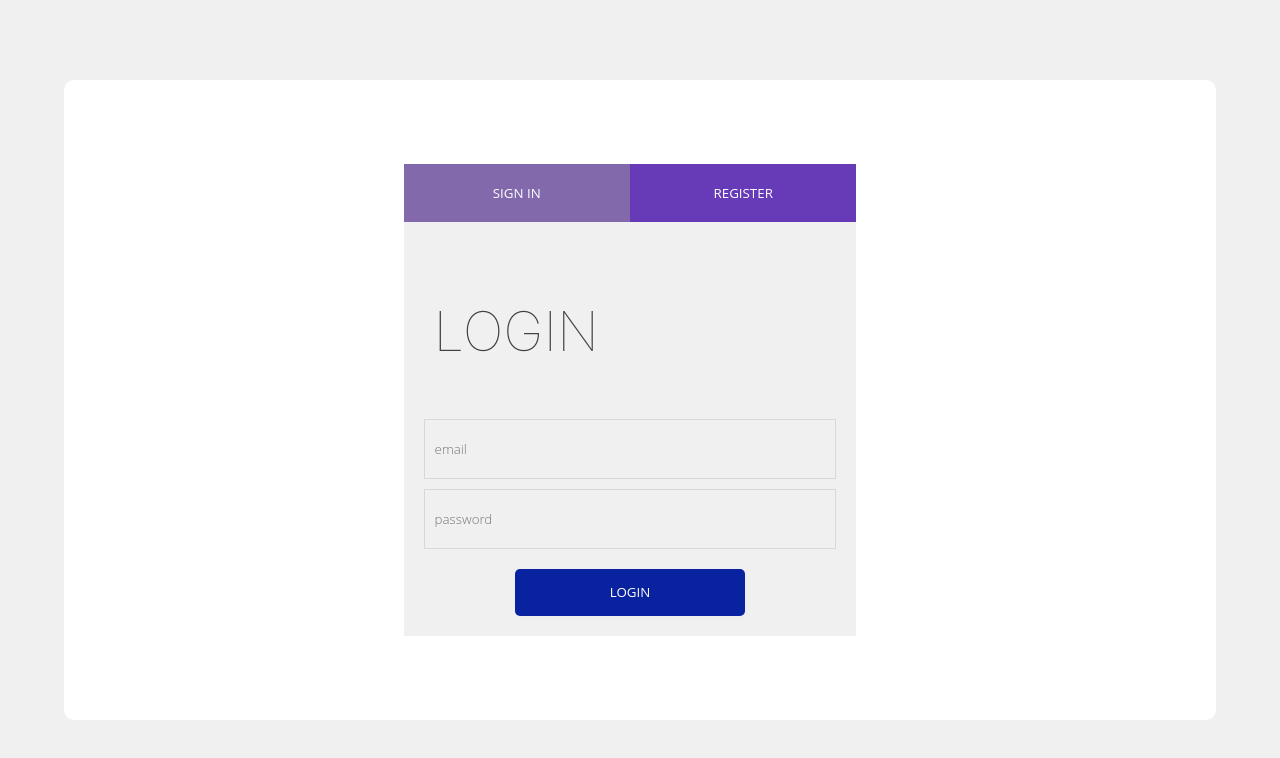
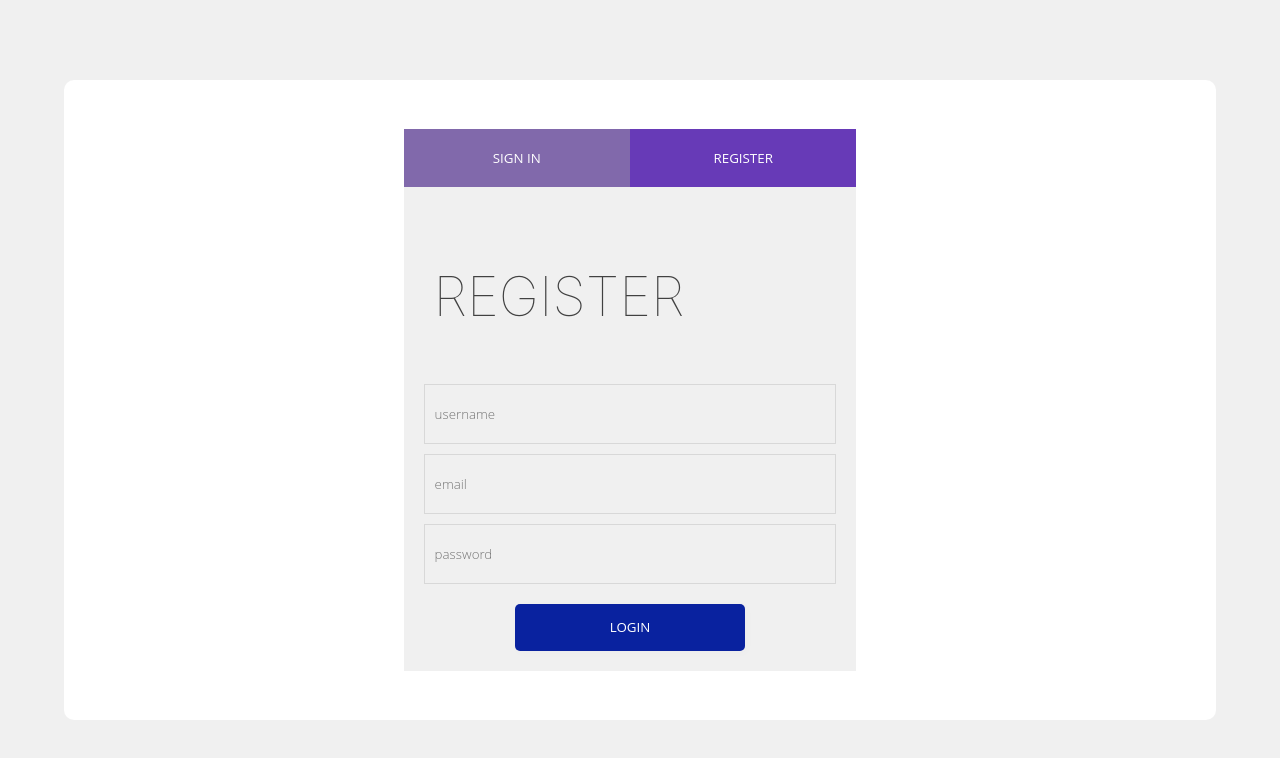
Before and after one commit to mu-aqib/mern-chat-app, a React (Create React App) app in the folder frontend/: page / in a window 1280 px wide. Both pictures are taken after a click on the button "REGISTER". Shown: the top 758 px of the page. Built offline with nearby package versions, Linux system fonts and the light colour scheme.

Commit message:
dynamic toggle forms

```diff
--- a/frontend/src/App.js
+++ b/frontend/src/App.js
@@ -4,7 +4,7 @@ import "./App.css";
 import { BrowserRouter as Router, Route, Routes} from "react-router-dom";
 // defiened components
 import ChatBody from "./components/chatBody/ChatBody";
-import Authentication from "./components/Authentication/login";
+import Authentication from "./components/Authentication/Auth";
 
 function App() {
   return (
--- /dev/null
+++ b/frontend/src/components/Authentication/Auth.js
@@ -0,0 +1,78 @@
+import React, { Component } from 'react'
+import './auth.css'
+import Login from './Login';
+import Register from './Register';
+
+export default class login extends Component {
+    state = {
+        selected: 'login',
+    };
+
+    handleChange(index) {
+        this.setState({ selected: index });
+        console.log(this.state.selected)
+    }
+
+
+    render() {
+        return (
+            <>
+                {/* <svg version="1.1" id="Layer_1" xmlns="http://www.w3.org/2000/svg" xmlns:xlink="http://www.w3.org/1999/xlink" x="0px" y="0px" width="800px" height="600px" viewBox="0 0 800 600" enable-background="new 0 0 800 600" xml:space="preserve">
+                    <linearGradient id="SVGID_1_" gradientUnits="userSpaceOnUse" x1="174.7899" y1="186.34" x2="330.1259" y2="186.34" gradientTransform="matrix(0.8538 0.5206 -0.5206 0.8538 147.9521 -79.1468)">
+                        <stop offset="0" style="stop-color:#FFC035" />
+                        <stop offset="0.221" style="stop-color:#F9A639" />
+                        <stop offset="1" style="stop-color:#E64F48" />
+                    </linearGradient>
+                    <circle fill="url(#SVGID_1_)" cx="266.498" cy="211.378" r="77.668" />
+                    <linearGradient id="SVGID_2_" gradientUnits="userSpaceOnUse" x1="290.551" y1="282.9592" x2="485.449" y2="282.9592">
+                        <stop offset="0" style="stop-color:#FFA33A" />
+                        <stop offset="0.0992" style="stop-color:#E4A544" />
+                        <stop offset="0.9624" style="stop-color:#00B59C" />
+                    </linearGradient>
+                    <circle fill="url(#SVGID_2_)" cx="388" cy="282.959" r="97.449" />
+                    <linearGradient id="SVGID_3_" gradientUnits="userSpaceOnUse" x1="180.3469" y1="362.2723" x2="249.7487" y2="362.2723">
+                        <stop offset="0" style="stop-color:#12B3D6" />
+                        <stop offset="1" style="stop-color:#7853A8" />
+                    </linearGradient>
+                    <circle fill="url(#SVGID_3_)" cx="215.048" cy="362.272" r="34.701" />
+                    <linearGradient id="SVGID_4_" gradientUnits="userSpaceOnUse" x1="367.3469" y1="375.3673" x2="596.9388" y2="375.3673">
+                        <stop offset="0" style="stop-color:#12B3D6" />
+                        <stop offset="1" style="stop-color:#7853A8" />
+                    </linearGradient>
+                    <circle fill="url(#SVGID_4_)" cx="482.143" cy="375.367" r="114.796" />
+                    <linearGradient id="SVGID_5_" gradientUnits="userSpaceOnUse" x1="365.4405" y1="172.8044" x2="492.4478" y2="172.8044" gradientTransform="matrix(0.8954 0.4453 -0.4453 0.8954 127.9825 -160.7537)">
+                        <stop offset="0" style="stop-color:#FFA33A" />
+                        <stop offset="1" style="stop-color:#DF3D8E" />
+                    </linearGradient>
+                    <circle fill="url(#SVGID_5_)" cx="435.095" cy="184.986" r="63.504" />
+                </svg> */}
+                {/* {this.props.children.map((elem, index) => {
+                    let style = index === this.state.selected ? "selected" : "";
+                    return (
+                    <li
+                        key={index}
+                        className={style}
+                        onClick={() => this.handleChange(index)}
+                    >
+                        {elem.props.title}
+                    </li>
+                    );
+                })} */}
+
+                <div className="form-container">
+                    <div className='btn-box'>
+                        <button className={`login ${this.state.selected == 'login' ? 'active' : ''}`} onClick={()=> this.handleChange('login')}>
+                            <span>sign in</span>
+                        </button>
+                        <button className={`register ${this.state.selected == 'register' ? 'active' : ''}`} onClick={()=> this.handleChange('register')}>
+                            <span>register</span>
+                        </button>
+                    </div>
+                    {/* consitional rendering of forms */}
+                    { this.state.selected == 'login' ? ( <Login /> )  :  ( <Register /> )}
+
+                </div>
+            </>
+        )
+    }
+}
--- a/frontend/src/components/Authentication/login.js
+++ b/frontend/src/components/Authentication/login.js
@@ -1,80 +1,18 @@
 import React, { Component } from 'react'
-import './auth.css'
 
 export default class login extends Component {
-    state = {
-        selected: 'login',
-    };
-
-    handleChange(index) {
-        this.setState({ selected: index });
-        console.log(this.state.selected)
-    }
-
-
   render() {
     return (
         <>
-                {/* <svg version="1.1" id="Layer_1" xmlns="http://www.w3.org/2000/svg" xmlns:xlink="http://www.w3.org/1999/xlink" x="0px" y="0px" width="800px" height="600px" viewBox="0 0 800 600" enable-background="new 0 0 800 600" xml:space="preserve">
-                    <linearGradient id="SVGID_1_" gradientUnits="userSpaceOnUse" x1="174.7899" y1="186.34" x2="330.1259" y2="186.34" gradientTransform="matrix(0.8538 0.5206 -0.5206 0.8538 147.9521 -79.1468)">
-                        <stop offset="0" style="stop-color:#FFC035" />
-                        <stop offset="0.221" style="stop-color:#F9A639" />
-                        <stop offset="1" style="stop-color:#E64F48" />
-                    </linearGradient>
-                    <circle fill="url(#SVGID_1_)" cx="266.498" cy="211.378" r="77.668" />
-                    <linearGradient id="SVGID_2_" gradientUnits="userSpaceOnUse" x1="290.551" y1="282.9592" x2="485.449" y2="282.9592">
-                        <stop offset="0" style="stop-color:#FFA33A" />
-                        <stop offset="0.0992" style="stop-color:#E4A544" />
-                        <stop offset="0.9624" style="stop-color:#00B59C" />
-                    </linearGradient>
-                    <circle fill="url(#SVGID_2_)" cx="388" cy="282.959" r="97.449" />
-                    <linearGradient id="SVGID_3_" gradientUnits="userSpaceOnUse" x1="180.3469" y1="362.2723" x2="249.7487" y2="362.2723">
-                        <stop offset="0" style="stop-color:#12B3D6" />
-                        <stop offset="1" style="stop-color:#7853A8" />
-                    </linearGradient>
-                    <circle fill="url(#SVGID_3_)" cx="215.048" cy="362.272" r="34.701" />
-                    <linearGradient id="SVGID_4_" gradientUnits="userSpaceOnUse" x1="367.3469" y1="375.3673" x2="596.9388" y2="375.3673">
-                        <stop offset="0" style="stop-color:#12B3D6" />
-                        <stop offset="1" style="stop-color:#7853A8" />
-                    </linearGradient>
-                    <circle fill="url(#SVGID_4_)" cx="482.143" cy="375.367" r="114.796" />
-                    <linearGradient id="SVGID_5_" gradientUnits="userSpaceOnUse" x1="365.4405" y1="172.8044" x2="492.4478" y2="172.8044" gradientTransform="matrix(0.8954 0.4453 -0.4453 0.8954 127.9825 -160.7537)">
-                        <stop offset="0" style="stop-color:#FFA33A" />
-                        <stop offset="1" style="stop-color:#DF3D8E" />
-                    </linearGradient>
-                    <circle fill="url(#SVGID_5_)" cx="435.095" cy="184.986" r="63.504" />
-                </svg> */}
-                {/* {this.props.children.map((elem, index) => {
-                    let style = index === this.state.selected ? "selected" : "";
-                    return (
-                    <li
-                        key={index}
-                        className={style}
-                        onClick={() => this.handleChange(index)}
-                    >
-                        {elem.props.title}
-                    </li>
-                    );
-                })} */}
-                <div className="form-container">
-                    <div className='btn-box'>
-                        <button className={`login ${this.state.selected == 'login' ? 'active' : ''}`} onClick={()=> this.handleChange('login')}>
-                            <span>sign in</span>
-                        </button>
-                        <button className={`register ${this.state.selected == 'register' ? 'active' : ''}`} onClick={()=> this.handleChange('register')}>
-                            <span>register</span>
-                        </button>
-                    </div>
-                    <div className='form-box'>
+          <div class='form-box'>
               <h2>login</h2>
               <form>
-                            <input type="text" className="email" placeholder="email" />
+                  <input type="email" class="email" placeholder="email" />
 
-                            <input type="text" className="pwd" placeholder="password" />
+                  <input type="password" class="pwd" placeholder="password" />
 
-                            <button type='submit' className="btn btn-info"> <span>login</span> </button>
+                  <button type='submit' class="btn btn-info"> <span>login</span> </button>
               </form>
-                    </div>
           </div>
         </>
     )
--- a/frontend/src/components/Authentication/register.js
+++ b/frontend/src/components/Authentication/register.js
@@ -1,5 +1,4 @@
 import React, { Component } from 'react'
-import './auth.css'
 
 export default class register extends Component {
   render() {
@@ -34,26 +33,19 @@ export default class register extends Component {
                 </linearGradient>
                 <circle fill="url(#SVGID_5_)" cx="435.095" cy="184.986" r="63.504" />
             </svg> */}
-            <div class="form-container">
-                <div class='btn-box'>
-                    <button class="signin">
-                        <span>sign in</span>
-                    </button>
-                    <button class="register active">
-                        <span>register</span>
-                    </button>
-                </div>
+
                 <div class='form-box'>
-                    <h2>login</h2>
+                    <h2>Register</h2>
                     <form>
-                        <input type="text" class="email" placeholder="email" />
+                        <input type="text" class="email" placeholder="username" />
 
-                        <input type="text" class="pwd" placeholder="password" />
+                        <input type="email" class="email" placeholder="email" />
+
+                        <input type="password" class="pwd" placeholder="password" />
 
                         <button type='submit' class="btn btn-info"> <span>login</span> </button>
                     </form>
                 </div>
-            </div>
         </>
     )
   }
```
Lines whose indentation alone changed are shown as unchanged.
